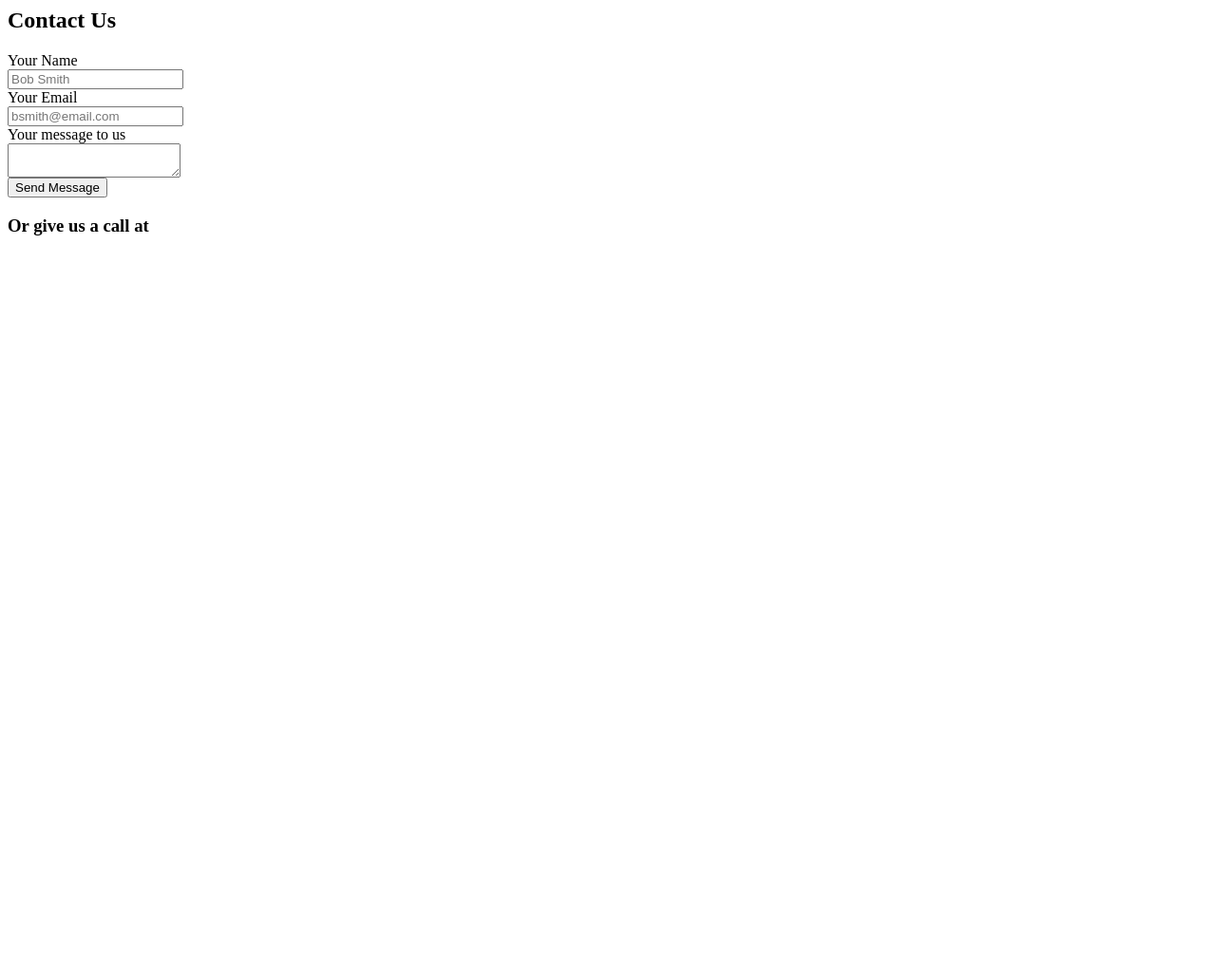
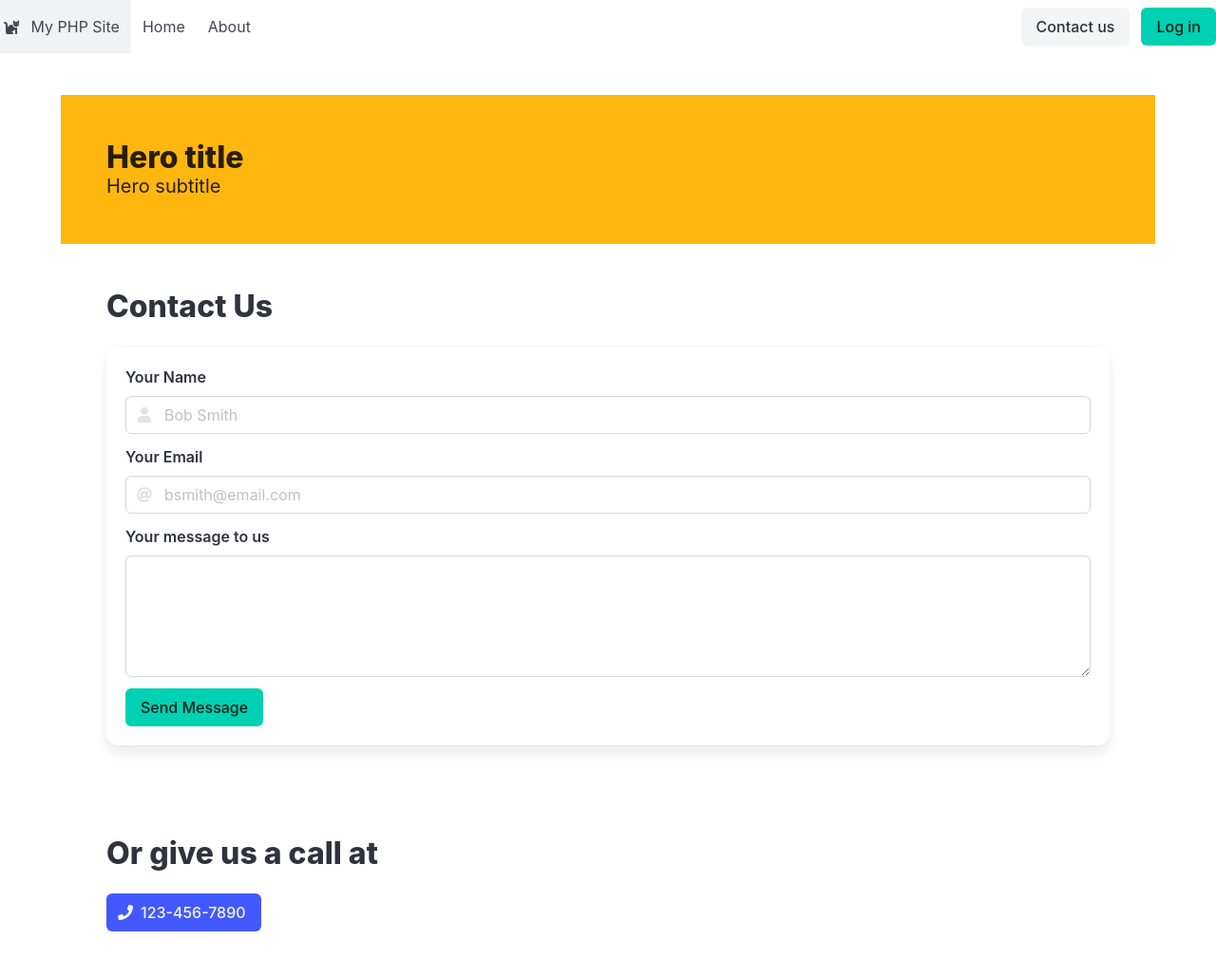
Before and after one commit to brennanc14/web3400-fall24, a PHP site: page /projects/00/contact.php in a window 1280 px wide. Shown: the whole page at 95% size. Before the commit the page ends 248 px from the top, so only its background shows below. Run offline with PHP 8.4, Linux system fonts and the light colour scheme; data that the repository does not hold is empty; some libraries are stand-ins or nearby versions.

Commit message:
Final update for project 00

```diff
--- a/projects/00/contact.php
+++ b/projects/00/contact.php
@@ -1,3 +1,25 @@
+<?php
+include 'config.php'; // Ensure this is at the top to use PDO for database connection
+
+if ($_SERVER['REQUEST_METHOD'] === 'POST') {
+    $name = $_POST['name'];
+    $email = $_POST['email'];
+    $message = $_POST['message'];
+
+    // Prepare statement to avoid SQL injection
+    $stmt = $pdo->prepare("INSERT INTO contact_us (name, email, message) VALUES (?, ?, ?)");
+    $stmt->execute([$name, $email, $message]);
+
+    // Redirect or display a success message
+    $_SESSION['messages'][] = 'Thank you for contacting us!';
+    header('Location: contact.php');
+    exit;
+}
+?>
+
+<?php include 'templates/head.php'; ?>
+<?php include 'templates/nav.php'; ?>
+
 <!-- BEGIN YOUR CONTENT -->
 <section class="section">
     <h1 class="title">Contact Us</h1>
--- a/projects/00/templates/footer.php
+++ b/projects/00/templates/footer.php
@@ -5,7 +5,7 @@
     <footer class="footer">
         <div class="content has-text-centered">
             <p>
-                <strong>My Webpage</strong> by <a href="#">Your Name</a>. The source code is licensed under MIT.
+            <strong><?= $siteName ?></strong> | &copy; Copyright 2024 | The source code is licensed under MIT.
             </p>
         </div>
     </footer>
--- a/projects/00/templates/head.php
+++ b/projects/00/templates/head.php
@@ -4,7 +4,7 @@
 <head>
     <meta charset="UTF-8">
     <meta name="viewport" content="width=device-width, initial-scale=1.0">
-    <title>My Webpage</title>
+    <title><?= $siteName ?></title>
     <link rel="stylesheet" href="https://cdn.jsdelivr.net/npm/bulma@1.0/css/bulma.min.css">
     <script src="https://cdn.jsdelivr.net/npm/@vizuaalog/bulmajs@0.12/dist/bulma.min.js"></script>
     <script defer src="https://use.fontawesome.com/releases/v5.15.4/js/all.js"></script>
--- a/projects/00/templates/index.php
+++ b/projects/00/templates/index.php
@@ -1,5 +1,6 @@
 <?php include 'templates/head.php'; ?>
 <?php include 'templates/nav.php'; ?>
+<?php include 'config.php'; ?>
 
     <!-- BEGIN YOUR CONTENT -->
 
--- a/projects/00/templates/nav.php
+++ b/projects/00/templates/nav.php
@@ -4,12 +4,12 @@
 <!-- BEGIN MAIN NAV -->
 <nav class="navbar is-fixed-top" nav role="navigation" aria-label="main navigation">
     <div class="navbar-brand">
-        <a class="navbar-item" href="#">
+        <a class="navbar-item" href="index.php">
             <span class="icon-text">
                 <span class="icon">
                     <i class="fas fa-cat"></i>
                 </span>
-                <span>&nbsp;Catland Central</span>
+                <span>&nbsp;<?= $siteName ?></span>
             </span>
         </a>
         <a class="navbar-burger" role="button" aria-label="menu" aria-expanded="false">
@@ -26,7 +26,7 @@
         <div class="navbar-end">
             <div class="navbar-item">
                 <div class="buttons">
-                    <a class="button is-light">Contact us</a>
+                    <a href="contact.php" class="button is-light">Contact us</a>
                     <a class="button is-primary">Log in</a>
                 </div>
             </div>
@@ -44,6 +44,14 @@
   </section>
 <!-- END HERO -->
 
+<?php if (!empty($_SESSION['messages'])) : ?>
+  <section class="notification is-warning">
+      <button class="delete"></button>
+      <?php echo implode('<br>', $_SESSION['messages']);
+            $_SESSION['messages'] = []; // Clear the user responses?>
+  </section>
+<?php endif; ?>
+
 </header>
 <!-- END PAGE HEADER -->
 
```
